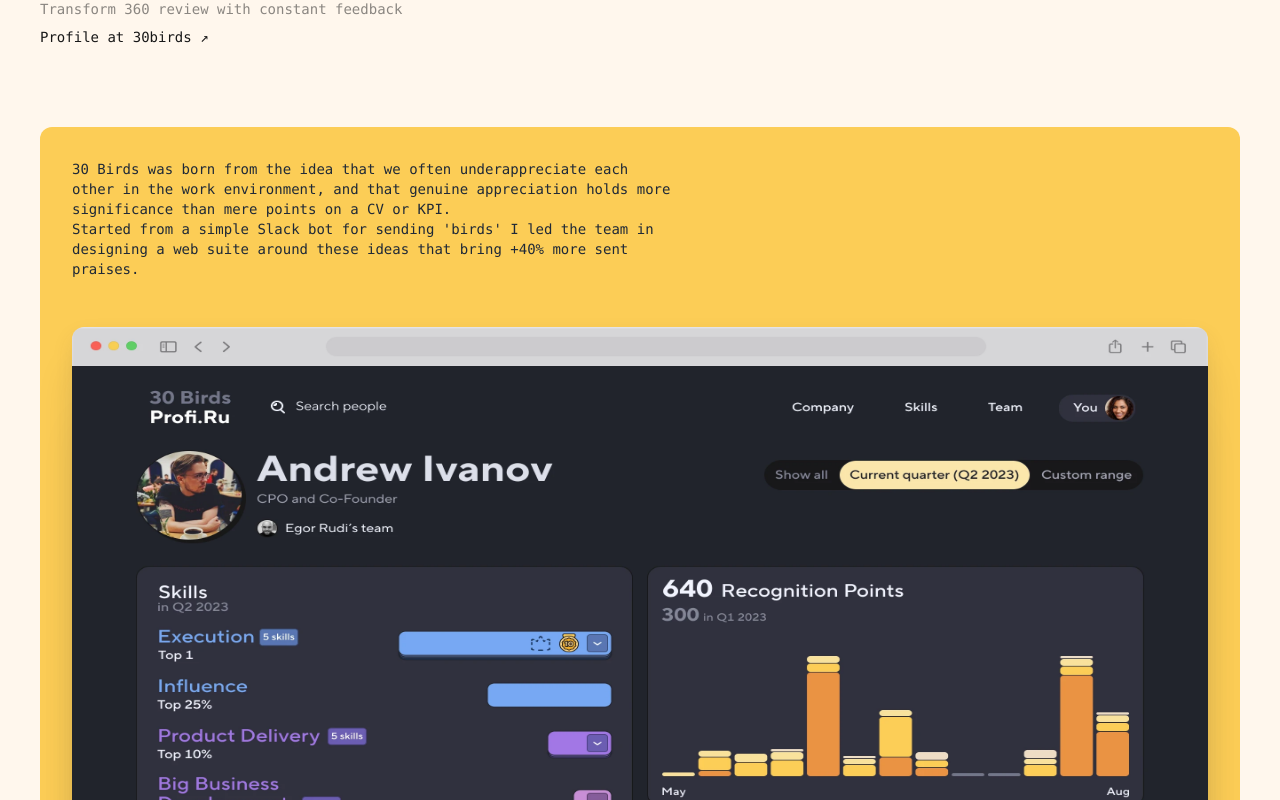
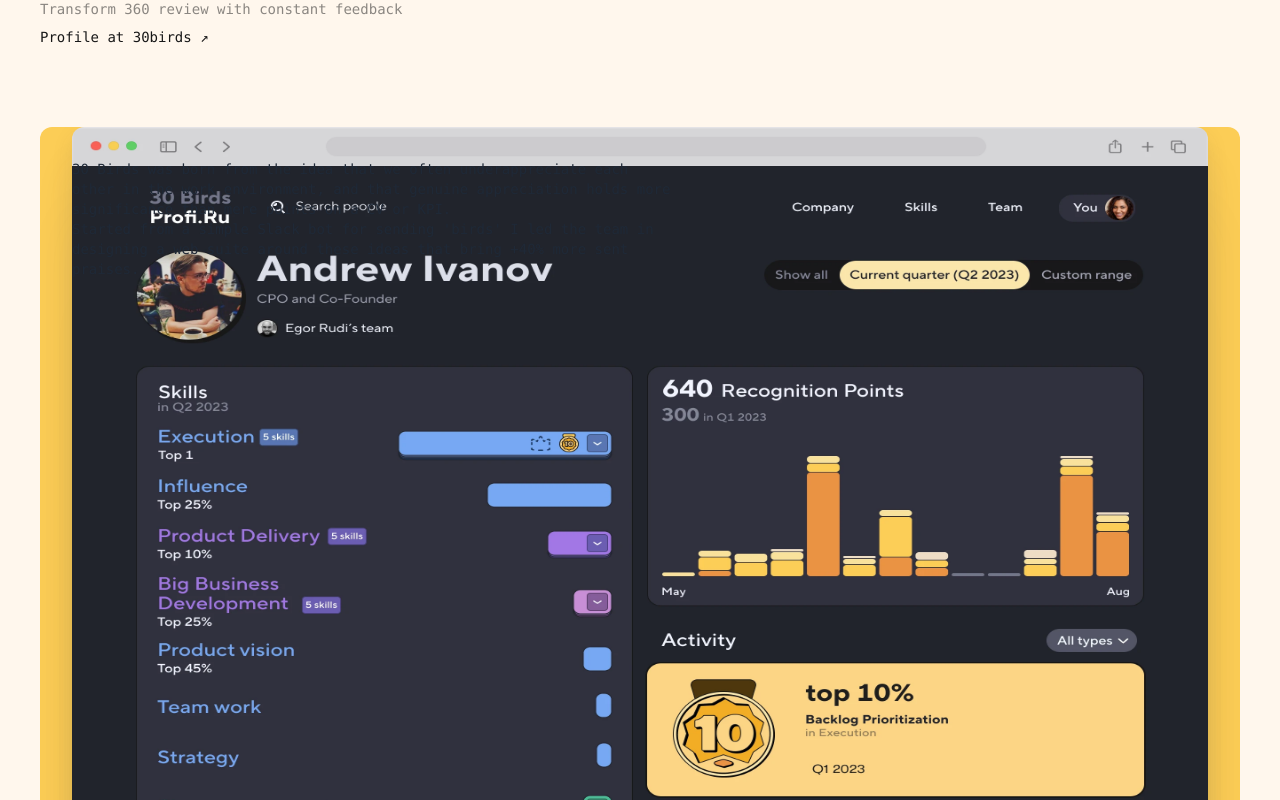
Before and after one commit to elstua/me, a React (Create React App) app: page / in a window 1280 px wide. Shown: the part 3840-4640 px from the top of the page. Built offline with nearby package versions, Linux system fonts and the light colour scheme.

Commit message:
fix hover on 30birds

```diff
--- a/src/Projects/30 Birds/BirdsMain.tsx
+++ b/src/Projects/30 Birds/BirdsMain.tsx
@@ -4,7 +4,7 @@
 
 export default function BirdsMain() {
     const { scrollY } = useScroll();
-    const y = useTransform(scrollY, [0, 2000], [0, 200]);
+    const y = useTransform(scrollY, [0, 10], [0, 200]);
 
 return (
         <div className="flex flex-wrap relative
@@ -24,11 +24,12 @@
             <motion.img src="/30Birds/cabinet.webp"
             alt="30Birds"
             style={{
-                y: 200,
+                scale: 1,
+                y
              }}
             className="flex-1 w-max-[80%] h-full rounded-xl shadowblock"
             whileHover={{
-                y: 150,
+                scale: 1.02,
                 transition: { duration: 0.3 },
             }}
             />
```
